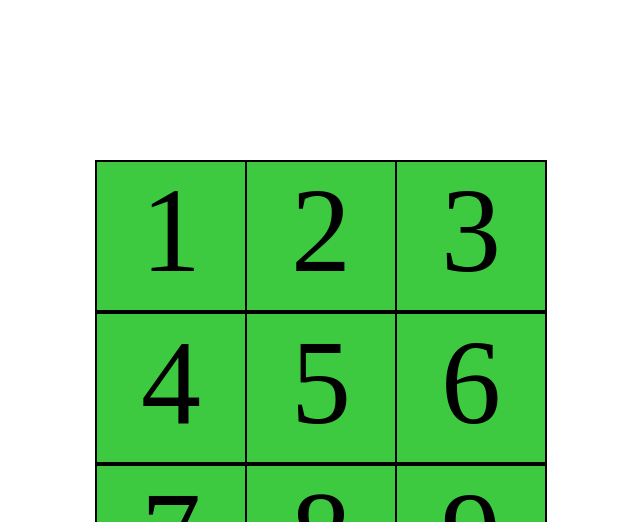
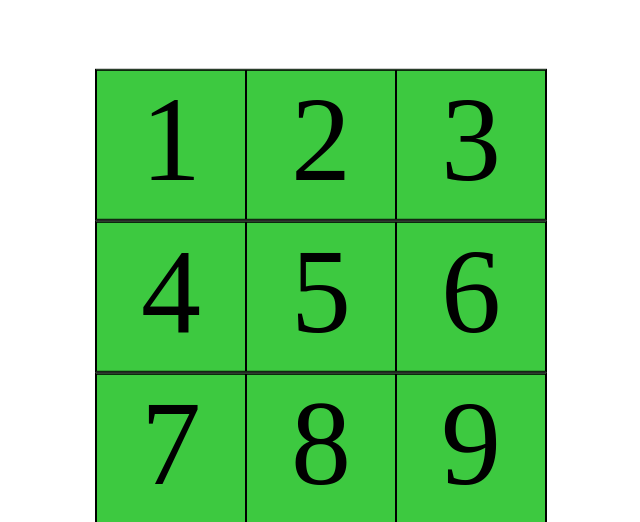
Before and after one commit to dusani/WEB2010-Test-1, a plain HTML site: page test-1/index.html in a window 1280 px wide. Shown: the top 522 px of the page, without its empty margins (319-959 px from the left). Drawn offline with Linux system fonts and the light colour scheme.

Commit message:
WEB2010 Test 1
Made css changes

```diff
--- a/test-1/css/style.css
+++ b/test-1/css/style.css
@@ -8,7 +8,7 @@ body{
   flex-wrap: nowrap;
   align-items: center;
   justify-content: center;
-  transform: translateY(25%);
+  transform: translateY(10%);
 }
 
 .row {
--- a/test-1/js/script.js
+++ b/test-1/js/script.js
@@ -52,8 +52,6 @@ class Squares {
       let style = window.getComputedStyle(boxes[a]);
       let index = colors.indexOf(style.backgroundColor);
       boxes[a].style.backgroundColor = this.increment(index, colors)
-
-      // (index > 7) ? colors[0] : colors[index + 1];
       console.log(boxes[a].style.backgroundColor)
       console.log(style.backgroundColor, index);
     }
```
